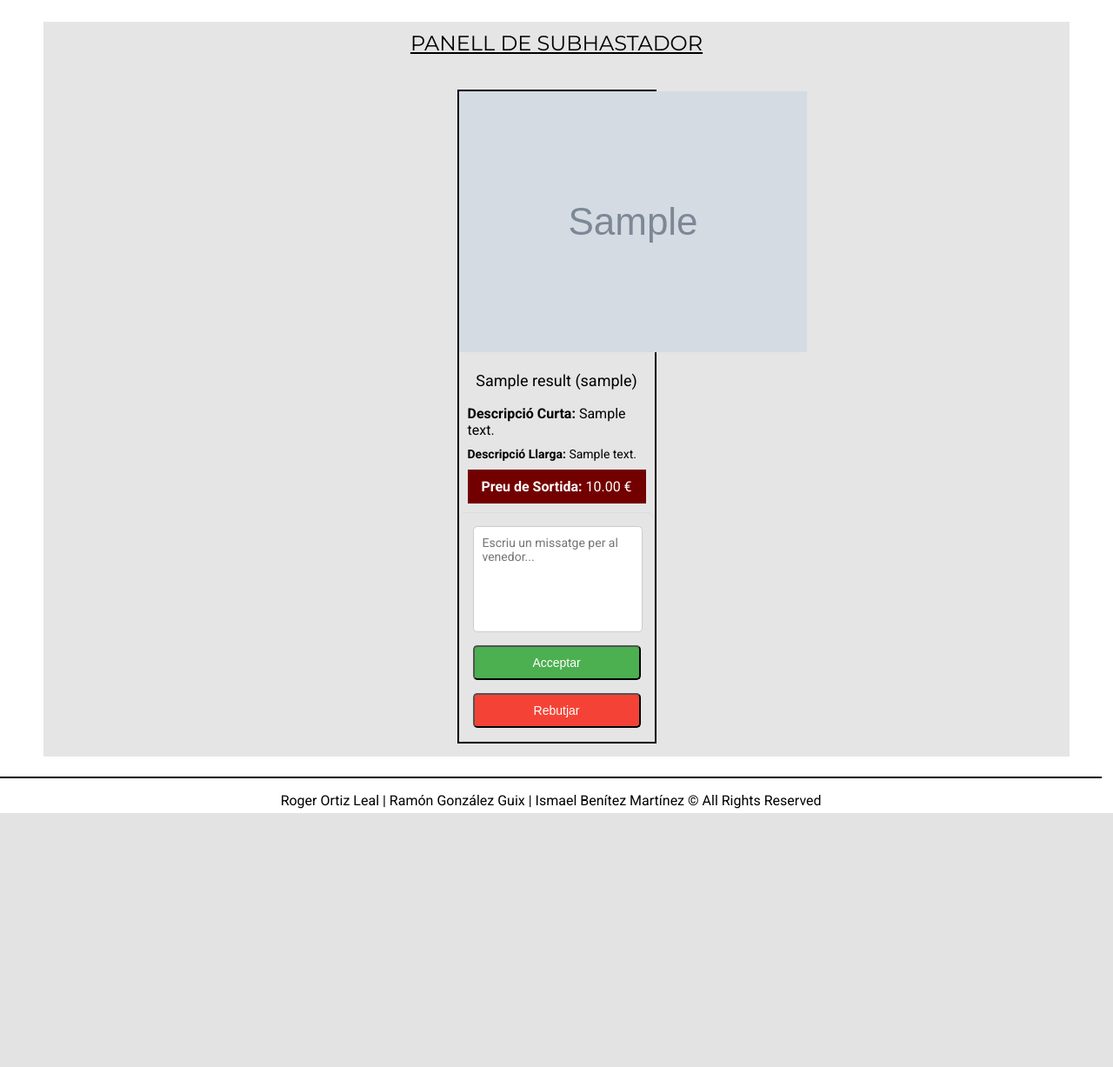
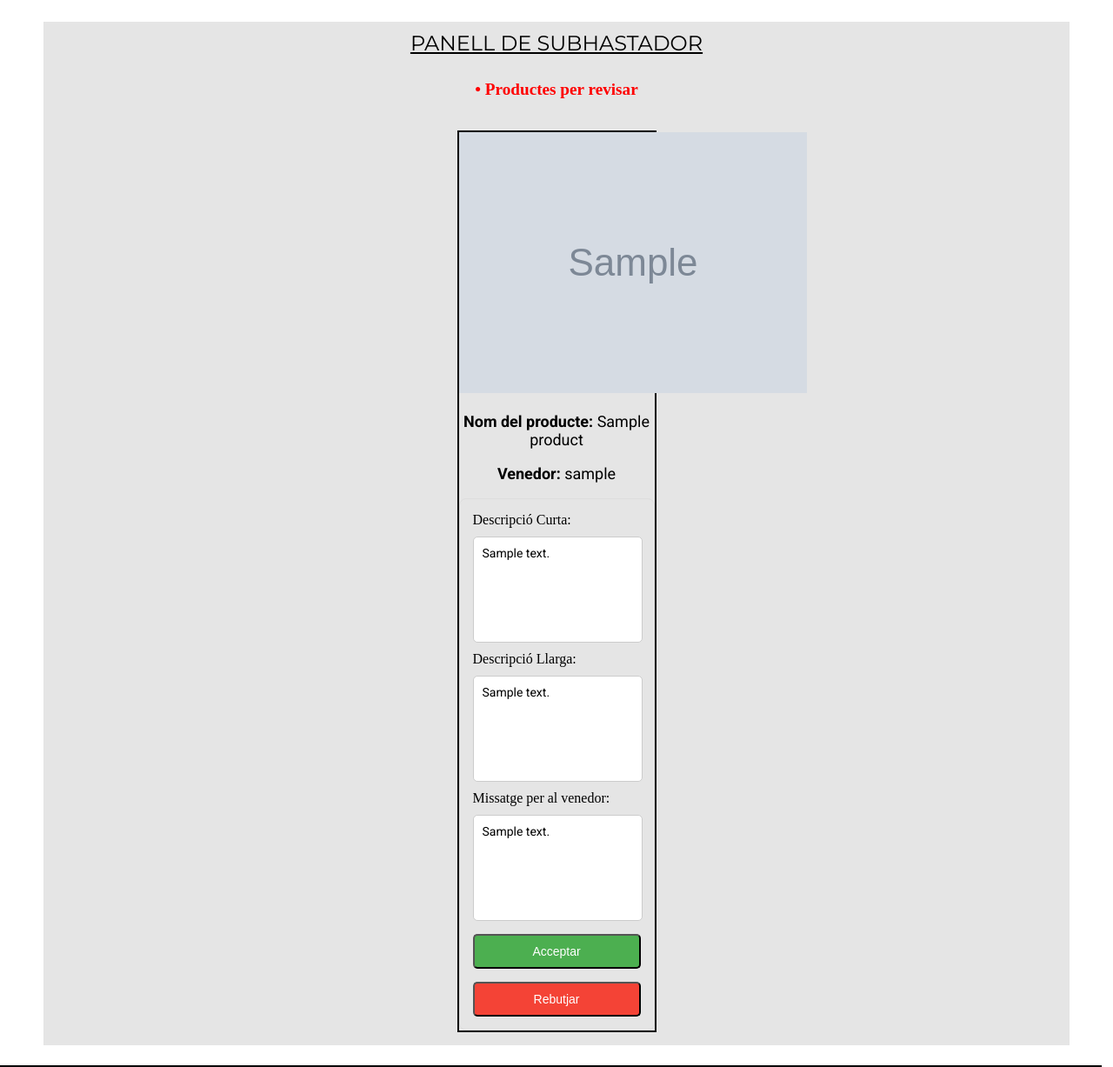
Before and after one commit to ramon-gon/Subasterra, a PHP site: template views/PanellSubhastador.php in a window 1280 px wide. Shown: the part 122-1349 px from the top of the page at 87% size. Before the commit the page ends 1057 px from the top, so only its background shows below. Run offline with PHP 8.4, Linux system fonts and the light colour scheme; the template is opened without the code that fills it: most values are stand-ins (such as "Sample title", 1, 10 or a date in 2020); grey boxes marked "Sample" are stand-in pictures.

Commit message:
Implementant

```diff
--- a/controllers/PanellSubhastadorController.php
+++ b/controllers/PanellSubhastadorController.php
@@ -4,17 +4,21 @@ include_once __DIR__ . '/../models/ProductModel.php';
 
 $productModel = new ProductModel($conn);
 $result = $productModel->getPendingProducts();
+$products = $productModel->getPendingProducts();
 
 if ($_SERVER['REQUEST_METHOD'] === 'POST') {
     $product_id = $_POST['product_id'];
     $action = $_POST['action'];
     $message = $_POST['message'] ?? '';
+    $short_description = $_POST['short_description'] ?? '';
+    $long_description = $_POST['long_description'] ?? '';
 
     if ($action === 'accept') {
         $productModel->updateProductStatus($product_id, 'acceptat', 'Producte acceptat. ' . $message);
     } elseif ($action === 'reject') {
         $productModel->updateProductStatus($product_id, 'rebutjat', 'Producte rebutjat. ' . $message);
     }
+        $productModel->updateProductDescriptions($product_id, $short_description, $long_description);
 
     // Redireccionar a la misma página para evitar reenvíos de formularios
     header("Location: " . $_SERVER['REQUEST_URI']);
--- a/css/styles.css
+++ b/css/styles.css
@@ -45,9 +45,7 @@ header {
     margin: 25px 50px;
 }
 
-.current-auctions {
-
-}
+.current-auctions {}
 
 .title-category {
     display: flex;
@@ -125,6 +123,18 @@ footer {
     padding-right: 40px;
 }
 
+#revision {
+    color: #dc3545;
+    font-weight: bold;
+    text-align: center;
+
+    &::after {
+        content: " • Productes per revisar";
+        color: #ff0000;
+        font-size: 0.8em;
+    }
+}
+
 .product-form {
     display: flex;
     flex-direction: column;
--- a/models/ProductModel.php
+++ b/models/ProductModel.php
@@ -41,4 +41,10 @@ class ProductModel {
         return $stmt->execute();
     }
 
+    public function updateProductDescriptions($product_id, $short_description, $long_description) {
+        $sql = "UPDATE products SET short_description = ?, long_description = ? WHERE id = ?";
+        $stmt = $this->conn->prepare($sql);
+        $stmt->bind_param('ssi', $short_description, $long_description, $product_id);
+        $stmt->execute();
+    }
 }
--- a/views/PanellSubhastador.php
+++ b/views/PanellSubhastador.php
@@ -22,30 +22,46 @@
         <div class="current-auctions-header">
             <p class="title-category">Panell de Subhastador</p>
         </div>
+        <?php if ($products->num_rows > 0): ?>
+            <h2 id="revision"></h2>
+        <?php endif; ?>
 
         <div class="auction-gallery">
 
-            <?php if ($result->num_rows > 0): ?>
-                <?php while ($row = $result->fetch_assoc()): ?>
+            <?php if ($products->num_rows > 0): ?>
+                <?php while ($row = $products->fetch_assoc()): ?>
                     <div class="product">
                         <img src="<?= htmlspecialchars($row['photo']); ?>" alt="<?= htmlspecialchars($row['name']); ?>" class="photo">
-                        <p id="product-name"><?= htmlspecialchars($row['name']); ?> (<?= htmlspecialchars($row['username']); ?>)</p>
-                        <p id="product-description_short"><strong>Descripció Curta:</strong> <?= htmlspecialchars($row['short_description']); ?></p>
-                        <p id="product-description_long"><strong>Descripció Llarga:</strong> <?= htmlspecialchars($row['long_description']); ?></p>
-                        <p id="product-price"><strong>Preu de Sortida:</strong> <?= number_format($row['starting_price'], 2); ?> €</p>
+
+                        <p id="product-name">
+                            <strong>Nom del producte:</strong> <?= htmlspecialchars($row['name']); ?>
+                        </p>
+                        <p id="product-name">
+                            <strong>Venedor:</strong> <?= htmlspecialchars($row['username']); ?>
+                        </p>
 
                         <form method="POST" class="product-form">
                             <input type="hidden" name="product_id" value="<?= $row['id']; ?>">
-                            <textarea name="message" placeholder="Escriu un missatge per al venedor..."></textarea>
-                                <button type="submit" name="action" value="accept" class="btn accept">Acceptar</button>
-                                <button type="submit" name="action" value="reject" class="btn reject">Rebutjar</button>
+
+                            <label for="short_description_<?= $row['id']; ?>">Descripció Curta:</label>
+                            <textarea id="short_description_<?= $row['id']; ?>" name="short_description"><?= htmlspecialchars($row['short_description'] ?? ''); ?></textarea>
+
+                            <label for="long_description_<?= $row['id']; ?>">Descripció Llarga:</label>
+                            <textarea id="long_description_<?= $row['id']; ?>" name="long_description"><?= htmlspecialchars($row['long_description'] ?? ''); ?></textarea>
+
+                            <label for="message_<?= $row['id']; ?>">Missatge per al venedor:</label>
+                            <textarea id="message_<?= $row['id']; ?>" name="message" placeholder="Escriu un missatge per al venedor..."><?= htmlspecialchars($row['auctioneer_message'] ?? ''); ?></textarea>
+
+                            <button type="submit" name="action" value="accept" class="btn accept">Acceptar</button>
+                            <button type="submit" name="action" value="reject" class="btn reject">Rebutjar</button>
                         </form>
                     </div>
                 <?php endwhile; ?>
             <?php else: ?>
-                <p class="product-name">No hi ha productes pendents de validació.</p>
+                <p>No hi ha productes pendents de validació.</p>
             <?php endif; ?>
         </div>
+
     </div>
 </body>
 
```
